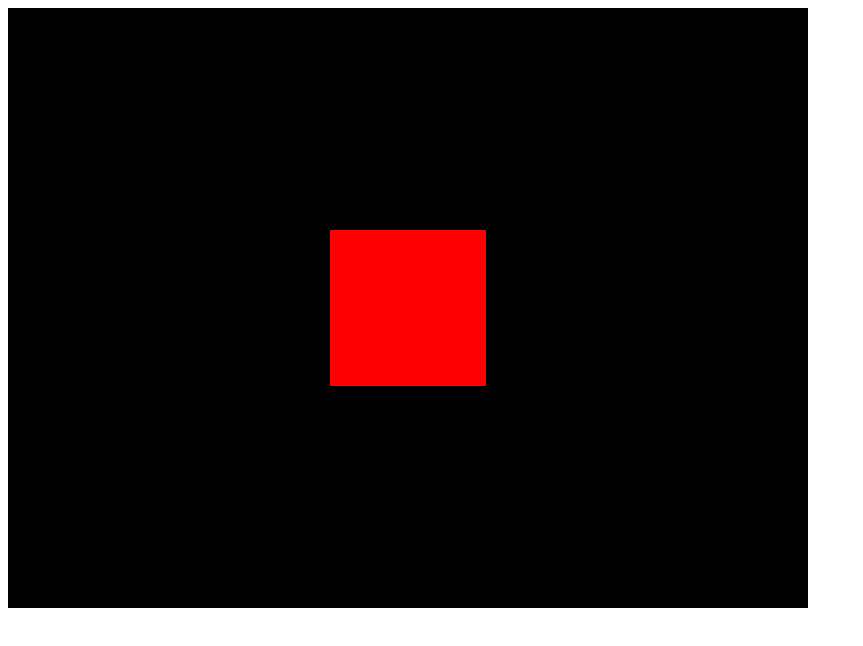
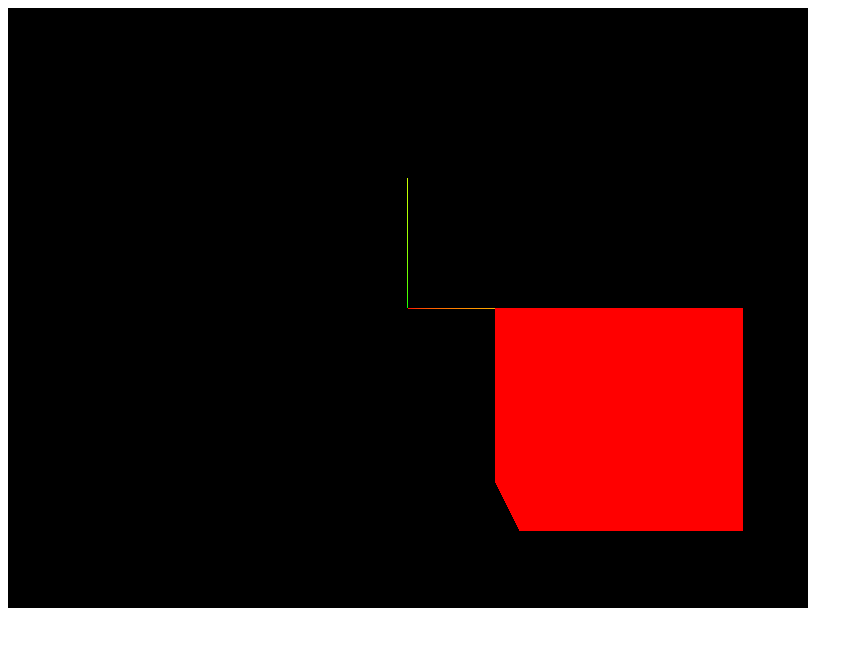
Before and after one commit to MuhammadEimanIqrar/Three.js-Journey, a website built with Vite: page index.html in a window 1280 px wide. Shown: the whole page, without its empty margins (0-863 px from the left). Built offline with nearby package versions, Linux system fonts and the light colour scheme.

Commit message:
Object Transformation all methods applied

```diff
--- a/index.html
+++ b/index.html
@@ -3,7 +3,7 @@
 <head>
     <meta charset="UTF-8">
     <meta name="viewport" content="width=device-width, initial-scale=1.0">
-    <title>First Three.js Project</title>
+    <title>04 Tranform Object</title>
 </head>
 <body>
     <canvas id="webgl"></canvas>
--- a/script.js
+++ b/script.js
@@ -21,9 +21,47 @@ const scene = new THREE.Scene();
 const geometry = new THREE.BoxGeometry(1, 1, 1);
 
 // Material:
+// Set {wireframe: true} to get objects wireframe
 const material = new THREE.MeshBasicMaterial({ color: 0xff0000 });
 
 const mesh = new THREE.Mesh(geometry, material);
+
+// Object Rotation is Possible from four things:
+// 1. Position
+// 2. Scale
+// 3. Rotation
+// 4. Quaternion
+
+// 1. Position:
+
+// mesh.position.x = 1;
+// mesh.position.y = -0.5;
+// mesh.position.z = 1;
+
+// Shorthand:      x,  y,  z
+mesh.position.set(1, -0.5, 1);
+
+// 2. Scale:
+
+// mesh.scale.x = 1;
+// mesh.scale.y = -0.5;
+// mesh.scale.z = 1;
+
+// Shorthand:      x,  y,  z
+mesh.scale.set(1, -0.5, 1);
+
+// 3. Rotation:
+
+mesh.rotation.reorder('YXZ');
+// mesh.rotation.x = Math.PI;
+// mesh.rotation.y = Math.PI * 0.5;
+// mesh.rotation.z = Math.PI / 2;
+
+// Shorthand:      x,  y,  z
+mesh.rotation.set(Math.PI, Math.PI * 0.5, Math.PI / 2);
+
+// Method to check distance between center-point and object
+console.log(mesh.position.length());
 
 scene.add(mesh);
 
@@ -37,9 +75,23 @@ const sizes = {
 
 const camera = new THREE.PerspectiveCamera(75, sizes.width / sizes.height);
 
+// We have to change the position of camera on z axis to see things, by default camera is positioned in the center of the scene and objects are not visible
 camera.position.z = 3;
 
+// Method to check the distance between camera and cube
+console.log(camera.position.distanceTo(mesh.position));
+
+// Method for positioning camera on specific object
+
+// camera.lookAt(mesh.position);
+
 scene.add(camera);
+
+// Axes Helper:
+// Adding `Axes Helper` to scene for axis tracking
+const axesHelper = new THREE.AxesHelper(1);
+
+scene.add(axesHelper);
 
 // Renderer:
 
@@ -48,3 +100,4 @@ const renderer = new THREE.WebGLRenderer({ canvas });
 renderer.setSize(sizes.width, sizes.height);
 
 renderer.render(scene, camera);
+// Nothing will work after render
```
